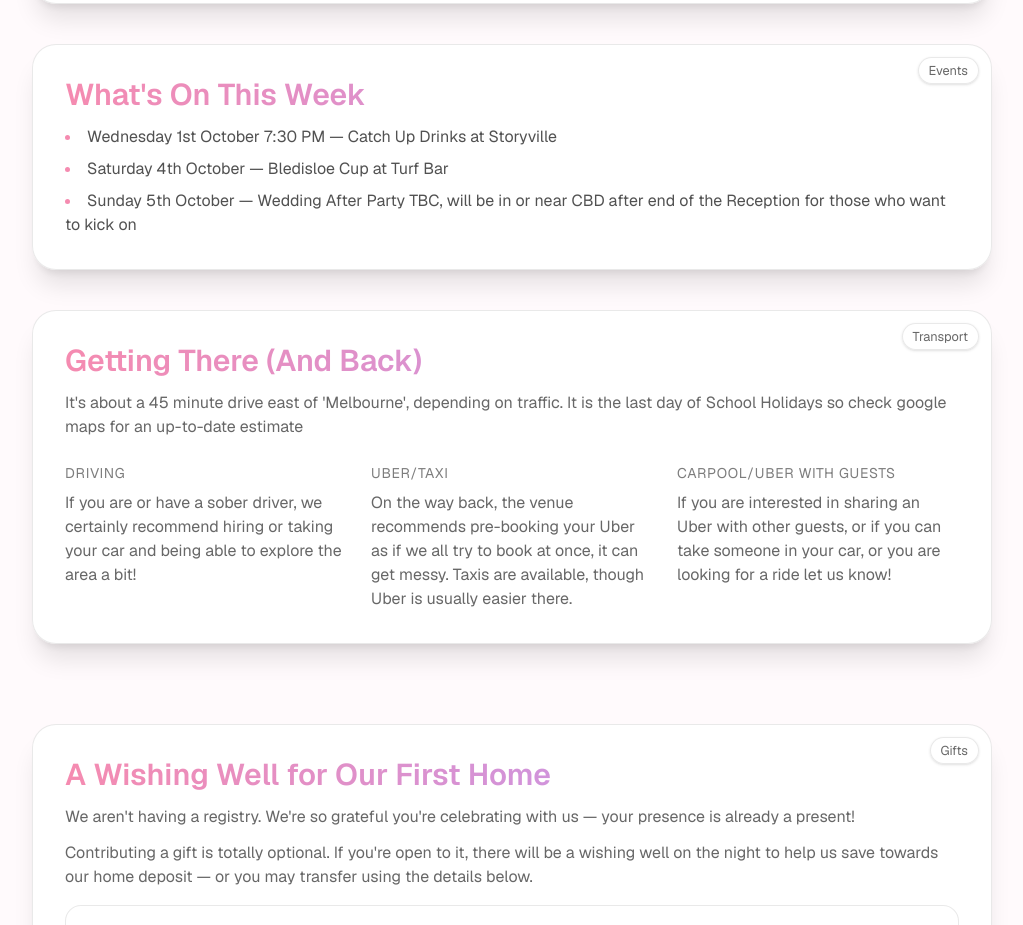
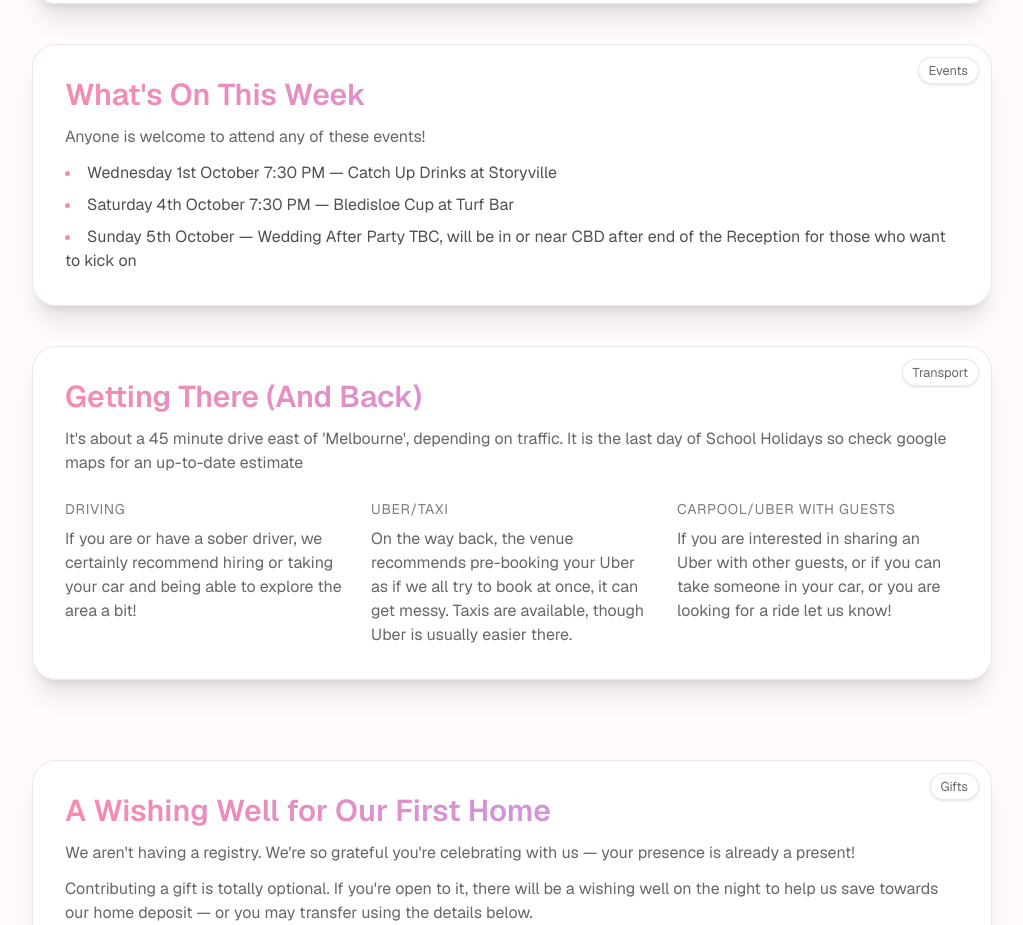
Before and after one commit to neonnubula/bella-danny-wedding, a Next.js app: page / in a window 1280 px wide. Shown: the part 2485-3410 px from the top of the page, without its empty margins (128-1151 px from the left). Built offline with nearby package versions, Linux system fonts and the light colour scheme; a web font is replaced by a local one.

Commit message:
Update Events section with welcome note and rugby time
- Added welcome note: 'Anyone is welcome to attend any of these events!'
- Added 7:30 PM time to Bledisloe Cup event on Saturday

```diff
--- a/src/app/page.tsx
+++ b/src/app/page.tsx
@@ -167,9 +167,10 @@ export default function Home() {
           <div className="rounded-3xl shadow-xl backdrop-blur-md border border-foreground/10 bg-white/90 p-6 sm:p-8 relative">
             <span className="section-chip">Events</span>
             <h2 className="text-2xl sm:text-3xl font-semibold gradient-title">What&apos;s On This Week</h2>
+            <p className="mt-3 text-foreground/70">Anyone is welcome to attend any of these events!</p>
             <ul className="list-disc list-inside mt-3 space-y-2 marker:text-[#f58bb0] text-foreground/80">
               <li>Wednesday 1st October 7:30 PM — Catch Up Drinks at Storyville</li>
-              <li>Saturday 4th October — Bledisloe Cup at Turf Bar</li>
+              <li>Saturday 4th October 7:30 PM — Bledisloe Cup at Turf Bar</li>
               <li>Sunday 5th October — Wedding After Party TBC, will be in or near CBD after end of the Reception for those who want to kick on</li>
             </ul>
           </div>
```
